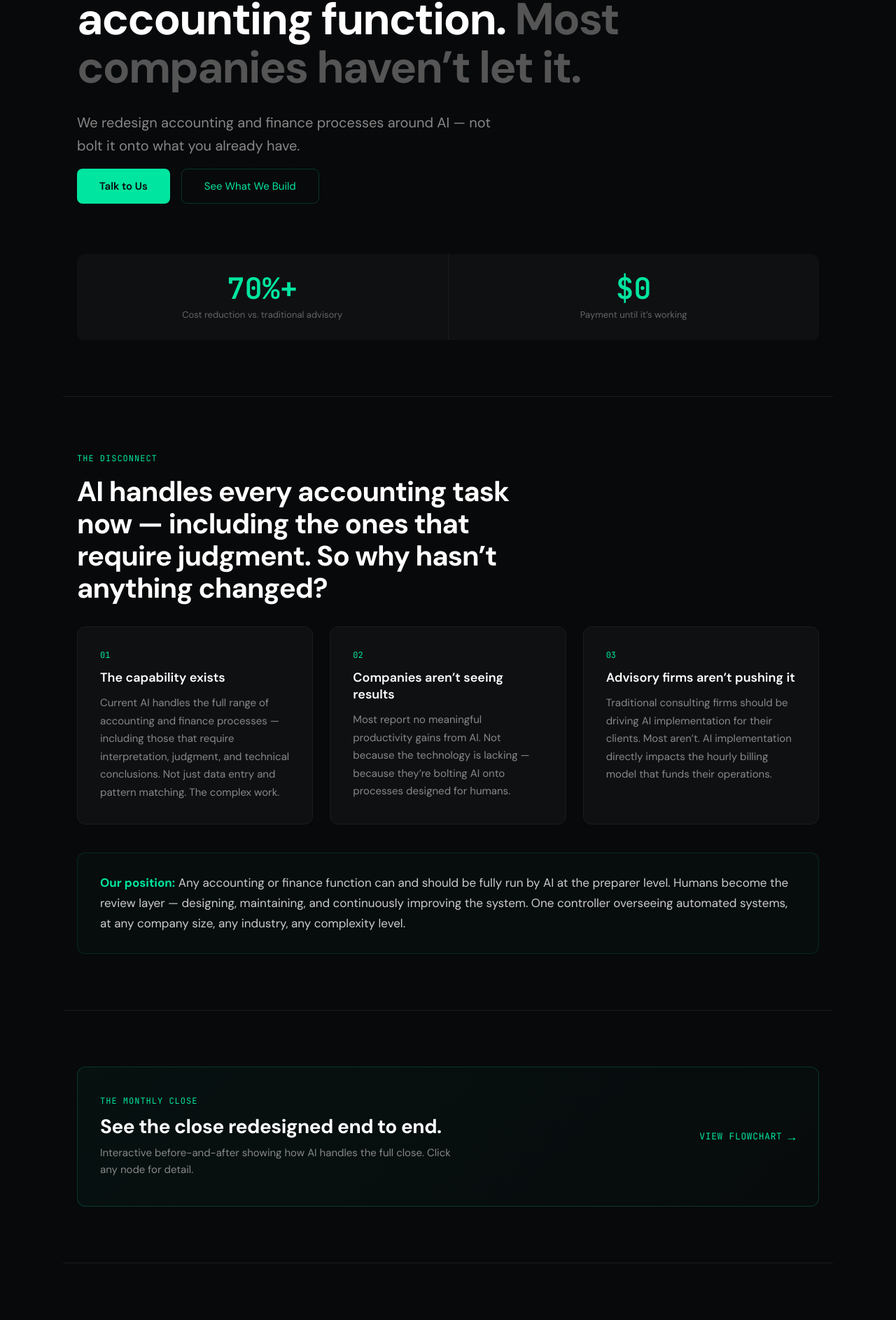
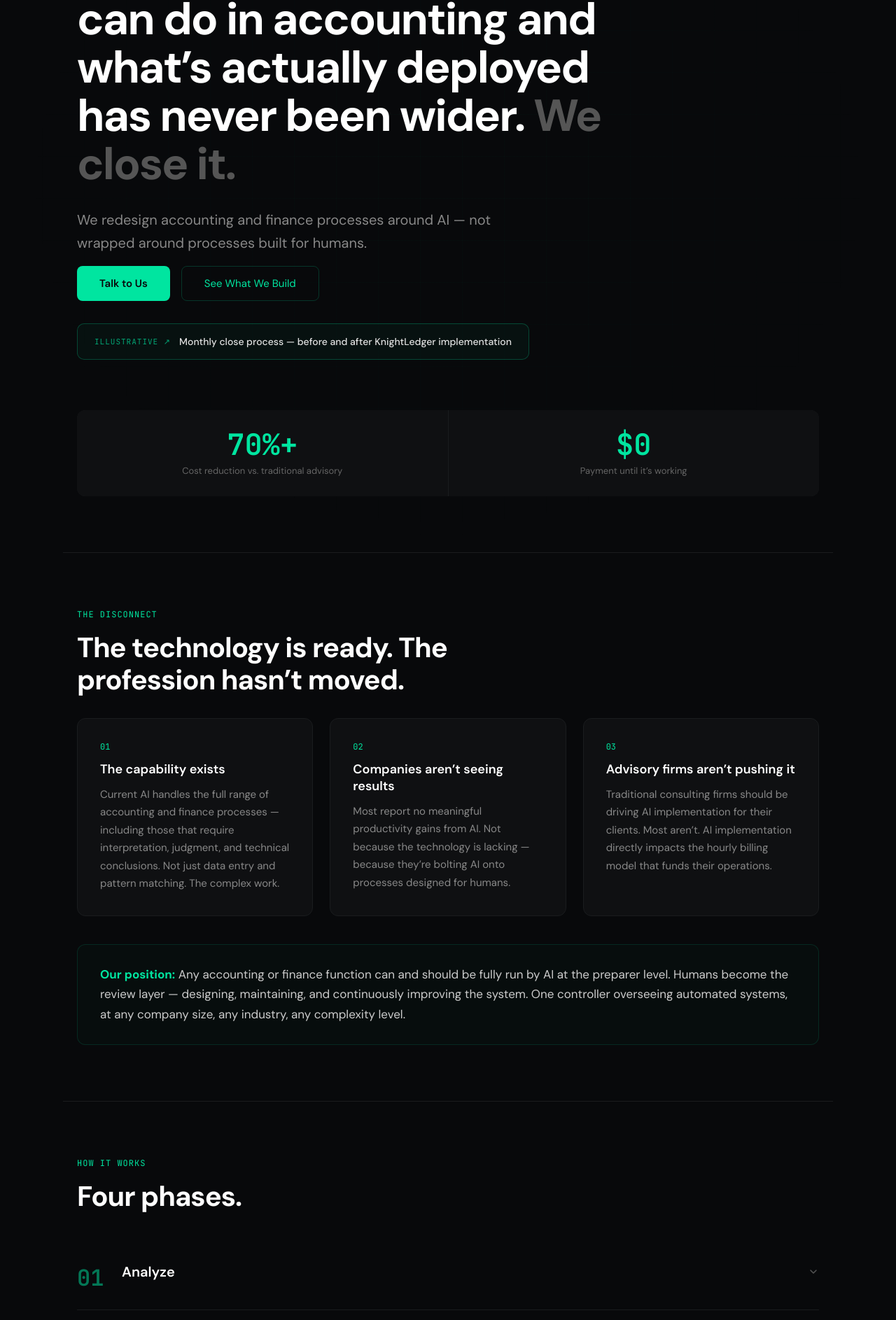
Before and after one commit to shoppingmean16/knightledger-site, a Next.js app: page / in a window 1280 px wide. Shown: the part 257-2143 px from the top of the page at 70% size. Built offline with nearby package versions, Linux system fonts and the light colour scheme.

Commit message:
Rewrite hero, update disconnect headline, elevate flowchart link

```diff
--- a/components/KnightLedger.jsx
+++ b/components/KnightLedger.jsx
@@ -198,14 +198,20 @@ export default function KnightLedger() {
         <div className="gridbg" />
         <div style={{ maxWidth: 1100, margin: "0 auto", padding: "0 20px", position: "relative", zIndex: 1 }}>
           <FadeIn><div className="mono" style={{ fontSize: 13, color: "#00e5a0", marginBottom: 24, letterSpacing: "0.5px", opacity: 0.8 }}>AI IMPLEMENTATION FOR ACCOUNTING & FINANCE</div></FadeIn>
-          <FadeIn delay={0.1}><h1 style={{ fontSize: "clamp(32px,6vw,64px)", fontWeight: 700, lineHeight: 1.08, letterSpacing: "-2px", color: "#fff", marginBottom: 28, maxWidth: 800 }}>AI can now run your entire accounting function. <span style={{ color: "#555" }}>Most companies haven’t let it.</span></h1></FadeIn>
-          <FadeIn delay={0.2}><p style={{ fontSize: "clamp(16px,2.2vw,20px)", color: "#888", lineHeight: 1.65, maxWidth: 620, marginBottom: 16 }}>We redesign accounting and finance processes around AI — not bolt it onto what you already have.</p></FadeIn>
+          <FadeIn delay={0.1}><h1 style={{ fontSize: "clamp(32px,6vw,64px)", fontWeight: 700, lineHeight: 1.08, letterSpacing: "-2px", color: "#fff", marginBottom: 28, maxWidth: 800 }}>The gap between what AI can do in accounting and what’s actually deployed has never been wider. <span style={{ color: "#555" }}>We close it.</span></h1></FadeIn>
+          <FadeIn delay={0.2}><p style={{ fontSize: "clamp(16px,2.2vw,20px)", color: "#888", lineHeight: 1.65, maxWidth: 620, marginBottom: 16 }}>We redesign accounting and finance processes around AI — not wrapped around processes built for humans.</p></FadeIn>
           <FadeIn delay={0.3}>
             <div style={{ display: "flex", gap: 16, flexWrap: "wrap" }}>
               <button className="bp" onClick={function() { scrollTo("contact"); }}>Talk to Us</button>
               <button className="bgh" onClick={function() { scrollTo("automations"); }}>See What We Build</button>
             </div>
           </FadeIn>
+        <FadeIn delay={0.35}>
+          <a href="/close-process" style={{ display: "inline-flex", alignItems: "center", gap: 12, marginTop: 32, padding: "16px 24px", background: "rgba(0,229,160,0.04)", border: "1px solid rgba(0,229,160,0.25)", borderRadius: 10, textDecoration: "none", transition: "all .25s" }}>
+            <div className="mono accent" style={{ fontSize: 11, letterSpacing: 1, opacity: 0.7 }}>ILLUSTRATIVE ↗</div>
+            <div style={{ fontSize: 14, color: "#e0e0e0", fontWeight: 500 }}>Monthly close process — before and after KnightLedger implementation</div>
+          </a>
+        </FadeIn>
           <FadeIn delay={0.45}>
             <div style={{ marginTop: 72, display: "grid", gridTemplateColumns: "repeat(auto-fit,minmax(200px,1fr))", gap: 1, background: "#1a1c1e", borderRadius: 12, overflow: "hidden" }}>
               <div style={{ background: "#0f1012", padding: "28px 24px", textAlign: "center" }}><div className="sn"><Counter end={70} suffix="%+" /></div><div style={{ fontSize: 13, color: "#666", marginTop: 8 }}>Cost reduction vs. traditional advisory</div></div>
@@ -218,7 +224,7 @@ export default function KnightLedger() {
       <section id="thesis" className="section" style={{ borderTop: "1px solid #1a1c1e" }}>
         <FadeIn>
           <div className="mono accent" style={{ fontSize: 12, marginBottom: 16, letterSpacing: 1 }}>THE DISCONNECT</div>
-          <h2 style={{ fontSize: "clamp(24px,4vw,40px)", fontWeight: 700, color: "#fff", lineHeight: 1.15, letterSpacing: "-1px", marginBottom: 32, maxWidth: 700 }}>AI handles every accounting task now — including the ones that require judgment. So why hasn’t anything changed?</h2>
+          <h2 style={{ fontSize: "clamp(24px,4vw,40px)", fontWeight: 700, color: "#fff", lineHeight: 1.15, letterSpacing: "-1px", marginBottom: 32, maxWidth: 700 }}>The technology is ready. The profession hasn’t moved.</h2>
         </FadeIn>
         <div style={{ display: "grid", gridTemplateColumns: "repeat(auto-fit,minmax(280px,1fr))", gap: 24 }}>
           {[
@@ -241,21 +247,6 @@ export default function KnightLedger() {
           <div style={{ marginTop: 40, padding: "28px 32px", borderRadius: 12, border: "1px solid rgba(0,229,160,0.13)", background: "rgba(0,229,160,0.02)" }}>
             <p style={{ fontSize: 17, color: "#ccc", lineHeight: 1.7, }}><strong style={{ color: "#00e5a0" }}>Our position:</strong> Any accounting or finance function can and should be fully run by AI at the preparer level. Humans become the review layer — designing, maintaining, and continuously improving the system. One controller overseeing automated systems, at any company size, any industry, any complexity level.</p>
           </div>
-        </FadeIn>
-      </section>
-      {/* CLOSE PROCESS */}
-      <section className="section" style={{ borderTop: "1px solid #1a1c1e" }}>
-        <FadeIn>
-          <a href="/close-process" style={{ display: "block", textDecoration: "none", padding: "40px 32px", borderRadius: 12, border: "1px solid rgba(0,229,160,0.2)", background: "linear-gradient(135deg, rgba(0,229,160,0.04) 0%, rgba(0,229,160,0.01) 100%)", transition: "all .3s", cursor: "pointer" }} onMouseEnter={function(e) { e.currentTarget.style.borderColor = "rgba(0,229,160,0.5)"; e.currentTarget.style.boxShadow = "0 0 40px rgba(0,229,160,.08)"; }} onMouseLeave={function(e) { e.currentTarget.style.borderColor = "rgba(0,229,160,0.2)"; e.currentTarget.style.boxShadow = "none"; }}>
-            <div style={{ display: "flex", alignItems: "center", justifyContent: "space-between", flexWrap: "wrap", gap: 24 }}>
-              <div>
-                <div className="mono accent" style={{ fontSize: 12, letterSpacing: 1, marginBottom: 12 }}>THE MONTHLY CLOSE</div>
-                <h2 style={{ fontSize: "clamp(20px,3vw,28px)", fontWeight: 700, color: "#fff", lineHeight: 1.2, letterSpacing: "-0.5px", marginBottom: 8 }}>See the close redesigned end to end.</h2>
-                <p style={{ fontSize: 15, color: "#888", lineHeight: 1.6, maxWidth: 520 }}>Interactive before-and-after showing how AI handles the full close. Click any node for detail.</p>
-              </div>
-              <div className="mono" style={{ fontSize: 13, color: "#00e5a0", letterSpacing: ".05em", display: "flex", alignItems: "center", gap: 8, flexShrink: 0 }}>VIEW FLOWCHART <span style={{ fontSize: 18 }}>→</span></div>
-            </div>
-          </a>
         </FadeIn>
       </section>
       {/* PROCESS */}
```
